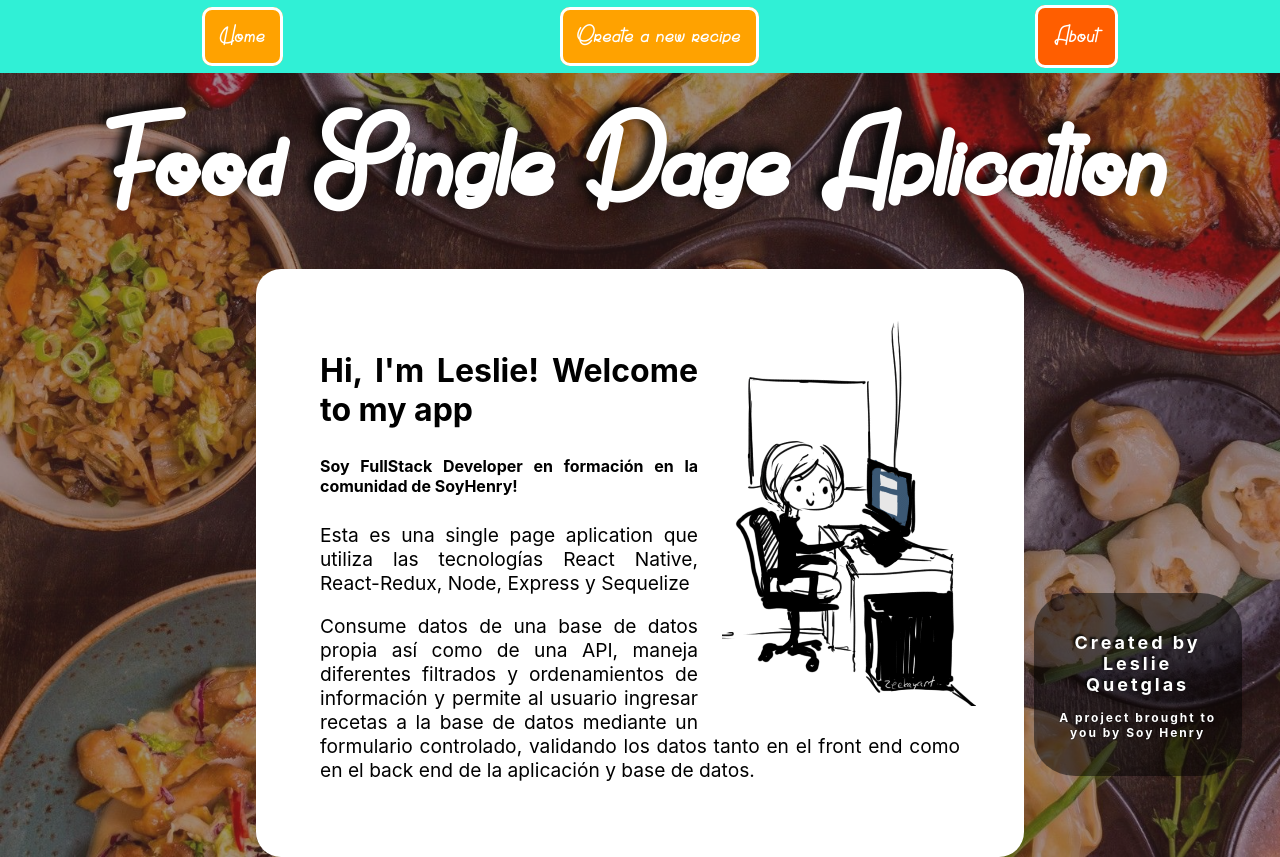
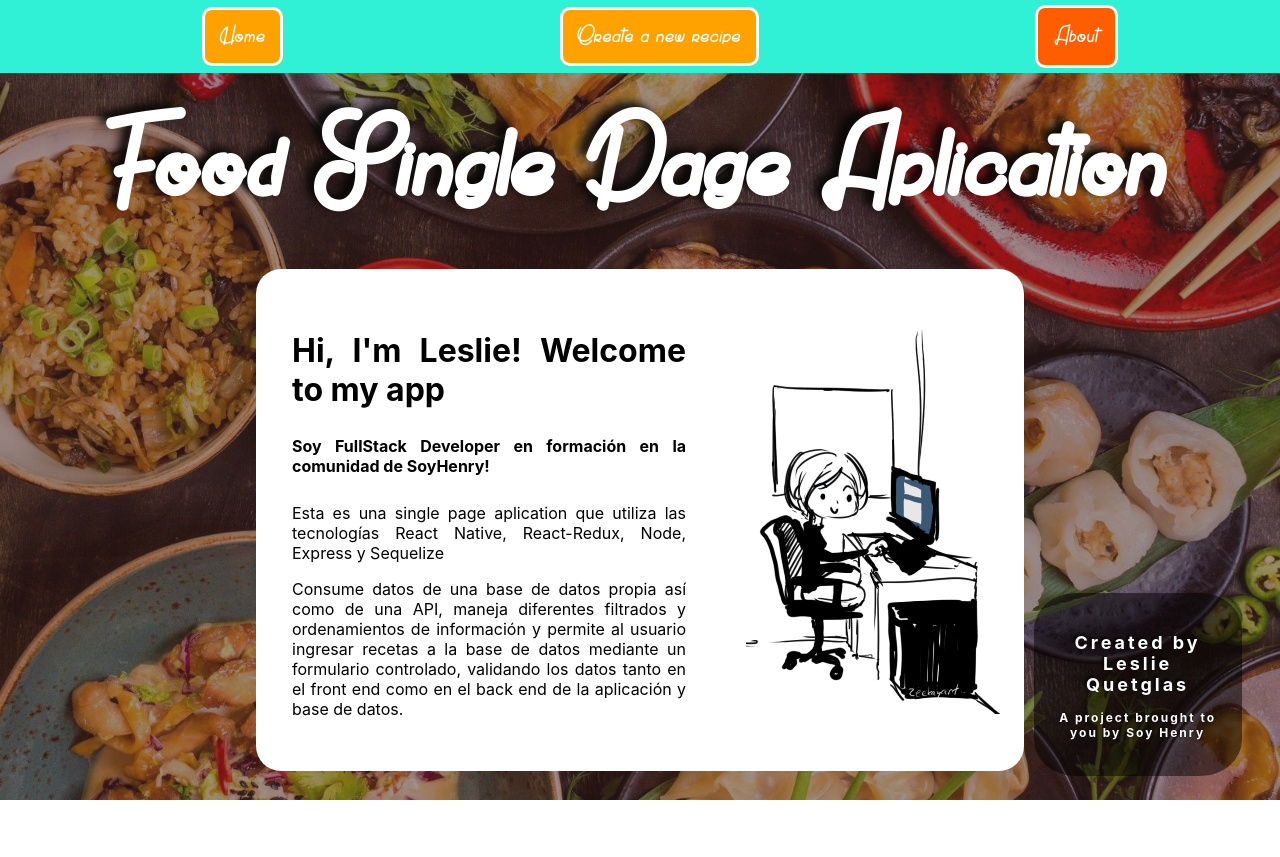
Before and after one commit to LeslieQuet/Foods-SPA-Front, a React (Create React App) app in the folder client/: page /about in a window 1280 px wide. After the commit the page ends 800 px from the top, so only its background shows below. Built offline with nearby package versions, Linux system fonts and the light colour scheme.

Commit message:
App/Home/About: edit on css background, loading, about text

```diff
--- a/client/src/App.css
+++ b/client/src/App.css
@@ -21,6 +21,7 @@ font-family: Smalline;
   flex-direction: column;
   align-items: center;
   background-color: rgba(63, 36, 36, 0.5);
+  min-height: 100vh;
 }
 
 .h1{
--- a/client/src/Views/About/About.jsx
+++ b/client/src/Views/About/About.jsx
@@ -5,13 +5,13 @@ import programmer from '../../Assets/Img/about.gif'
 export default function About() {
     return(
         <div className={style.container}>
-            <img className={style.img} src={programmer} alt="programmer"/>
             <section className={style.text}>
                 <h2 style={{fontSize: '2em'}}>Hi, I'm Leslie! Welcome to my app</h2>
                 <h5 style={{fontSize: '1em'}}>Soy FullStack Developer en formación en la comunidad de SoyHenry!</h5>
-                <p style={{fontSize: '1.2em'}}>Esta es una single page aplication que utiliza las tecnologías React Native, React-Redux, Node, Express y Sequelize</p>
-                <p style={{fontSize: '1.2em'}}>Consume datos de una base de datos propia así como de una API, maneja diferentes filtrados y ordenamientos de información y permite al usuario ingresar recetas a la base de datos mediante un formulario controlado, validando los datos tanto en el front end como en el back end de la aplicación y base de datos. </p>
+                <p style={{fontSize: '1em'}}>Esta es una single page aplication que utiliza las tecnologías React Native, React-Redux, Node, Express y Sequelize</p>
+                <p style={{fontSize: '1em'}}>Consume datos de una base de datos propia así como de una API, maneja diferentes filtrados y ordenamientos de información y permite al usuario ingresar recetas a la base de datos mediante un formulario controlado, validando los datos tanto en el front end como en el back end de la aplicación y base de datos. </p>
             </section>
+            <img className={style.img} src={programmer} alt="programmer"/>
         </div>
     )
 }
--- a/client/src/Views/About/About.module.css
+++ b/client/src/Views/About/About.module.css
@@ -1,18 +1,19 @@
 .container{
+    display: flex;
+    flex-direction: row;
+    align-items: center;
+    justify-content: center;
     box-sizing: border-box;
     width: 60%;
-    padding: 3vh;
     background-color: white;
     border-radius: 25px;
 }
 
 .img{
-    float: right;
     margin: 3vh;
 }
 
 .text{
-    padding: 2vh;
-    margin: 2vh 3vh;
+    margin: 4.5vh;
     text-align: justify;
 }
--- a/client/src/Views/Home/Home.module.css
+++ b/client/src/Views/Home/Home.module.css
@@ -32,9 +32,9 @@
 }
 
 .lContainer {
-  margin: auto 5vh;
+  margin: auto;
+  width: 60%;
   background-color: white;
-  border: 1px solid white;
   border-radius: 15px;
   display: flex;
   flex-direction: column;
@@ -42,8 +42,7 @@
 }
 
 .loaderGif {
-  width: 20%;
-
+  width: 23%;
 }
 
 .loader {
```
